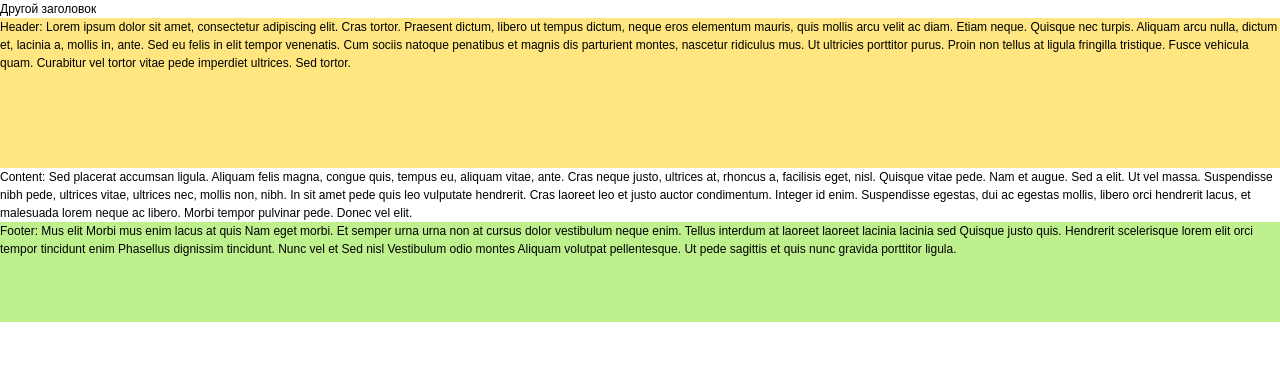
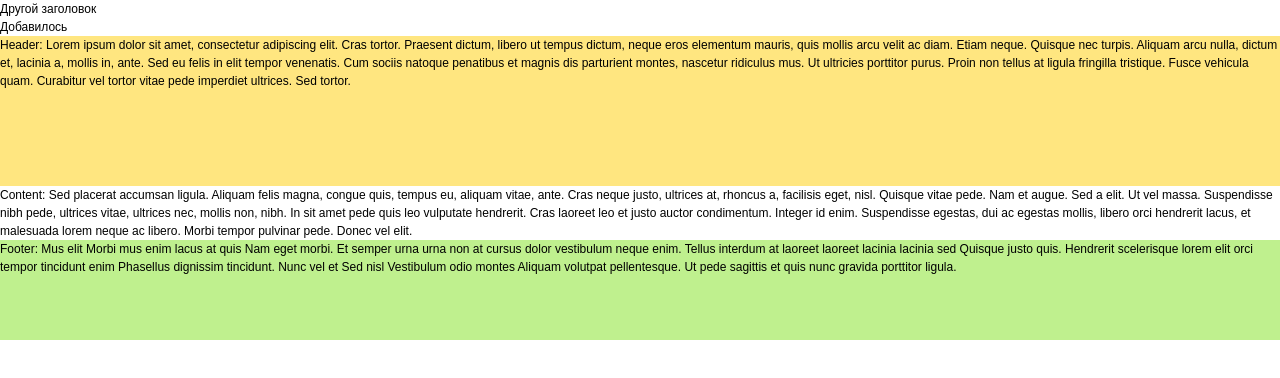
Before and after one commit to standydy/git-project, a plain HTML site: page index.html in a window 1280 px wide. Drawn offline with Linux system fonts and the light colour scheme.

Commit message:
Comment with notepad++

```diff
--- a/index.html
+++ b/index.html
@@ -13,6 +13,7 @@
 
 <div class="wrapper">
 <h2>Другой заголовок</h2>
+<p>Добавилось</p>
 
 	<header class="header">
 		<strong>Header:</strong> Lorem ipsum dolor sit amet, consectetur adipiscing elit. Cras tortor. Praesent dictum, libero ut tempus dictum, neque eros elementum mauris, quis mollis arcu velit ac diam. Etiam neque. Quisque nec turpis. Aliquam arcu nulla, dictum et, lacinia a, mollis in, ante. Sed eu felis in elit tempor venenatis. Cum sociis natoque penatibus et magnis dis parturient montes, nascetur ridiculus mus. Ut ultricies porttitor purus. Proin non tellus at ligula fringilla tristique. Fusce vehicula quam. Curabitur vel tortor vitae pede imperdiet ultrices. Sed tortor.
```
